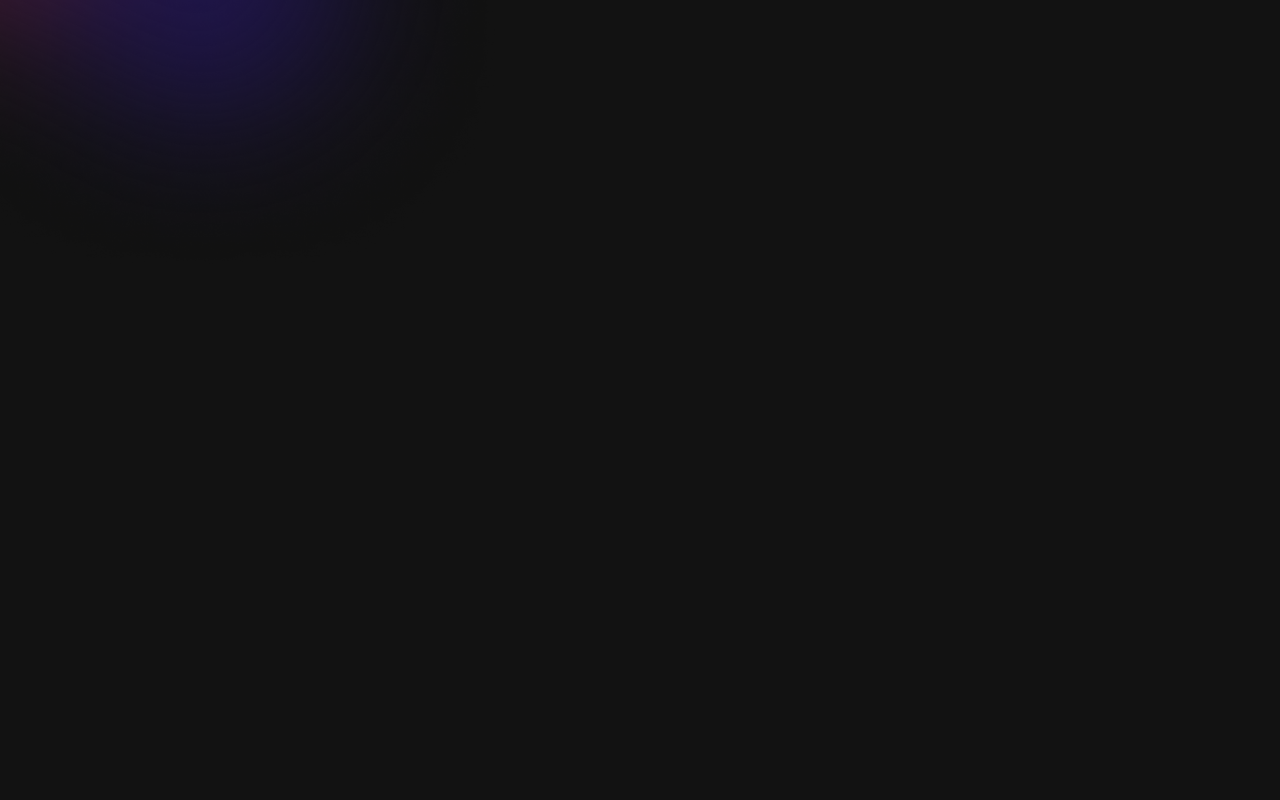
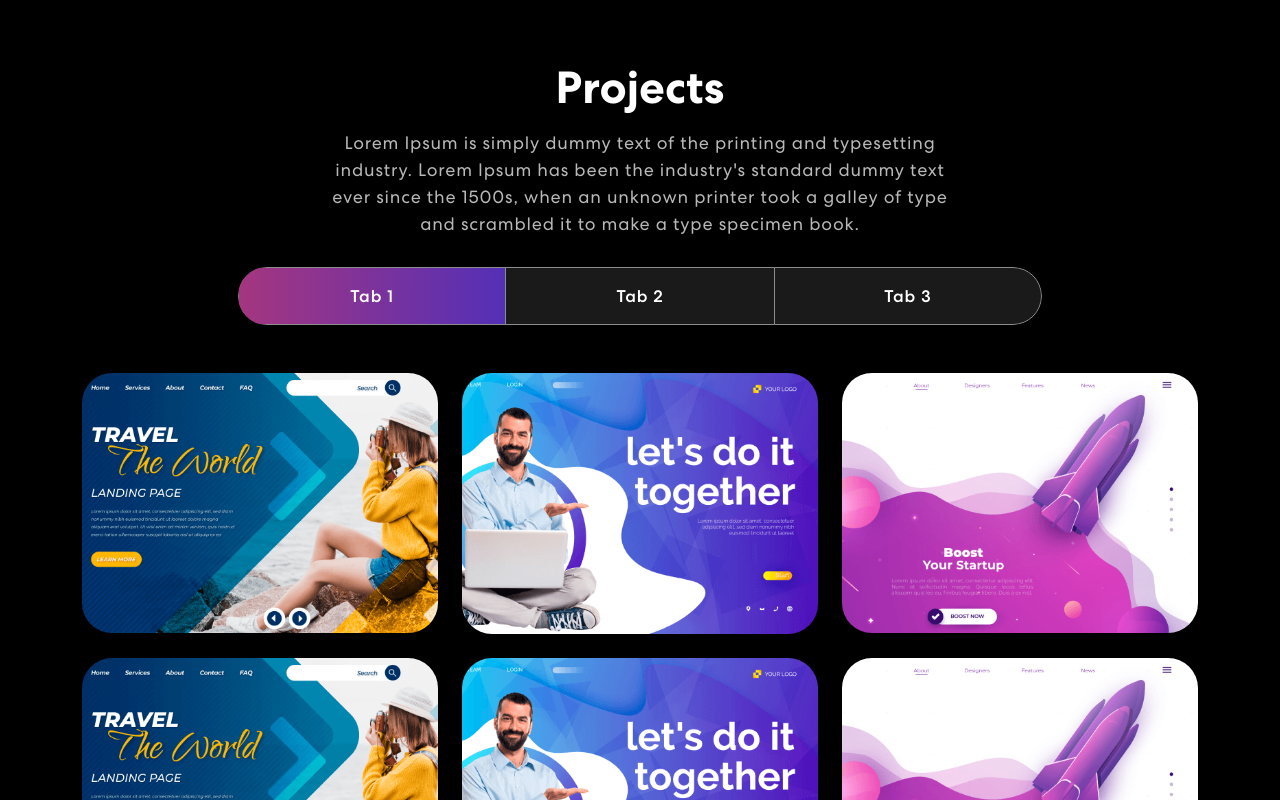
Before and after one commit to mamunurrashid1010/modern-portfolio-app-react, a React (Create React App) app: page / in a window 1280 px wide. Shown: the part 1360-2160 px from the top of the page. Before the commit the page ends 1641 px from the top, so only its background shows below. Built offline with nearby package versions, Linux system fonts and the light colour scheme.

Commit message:
FrontEnd : Peojects section complete.

```diff
--- a/package.json
+++ b/package.json
@@ -13,7 +13,9 @@
     "react-dom": "^18.2.0",
     "react-multi-carousel": "^2.8.2",
     "react-scripts": "5.0.1",
-    "web-vitals": "^2.1.4"
+    "web-vitals": "^2.1.4",
+    "animate.css": "^4.1.1",
+    "react-on-screen": "^2.1.1"
   },
   "scripts": {
     "start": "react-scripts start",
--- a/src/App.css
+++ b/src/App.css
@@ -344,7 +344,7 @@
 .project {
   padding: 80px 0;
   position: relative;
-  background-color: black;
+  background-color: rgb(0, 0, 0);
 }
 .project h2 {
 	font-size: 45px;
@@ -466,7 +466,7 @@
   z-index: -4;
 }
 
-/************ Projects Css ************/
+/************ Contact Css ************/
 .contact {
   background: linear-gradient(90.21deg, #AA367C -5.91%, #4A2FBD 111.58%);
   padding: 60px 0 200px 0;
--- a/src/App.js
+++ b/src/App.js
@@ -4,6 +4,7 @@
 import { NavBar } from './components/NavBar';
 import { Banner } from './components/Banner';
 import { Skills } from './components/Skills';
+import { Projects } from './components/Projects';
 
 function App() {
   return (
@@ -11,6 +12,7 @@
       <NavBar/>
       <Banner/>
       <Skills/>
+      <Projects/>
     </div>
   );
 }
--- /dev/null
+++ b/src/components/ProjectCard.js
@@ -0,0 +1,15 @@
+import { Col } from "react-bootstrap";
+
+export const ProjectCard = ({ title, description, imgUrl }) => {
+  return (
+    <Col size={12} sm={6} md={4}>
+      <div className="proj-imgbx">
+        <img src={imgUrl} />
+        <div className="proj-txtx">
+          <h4>{title}</h4>
+          <span>{description}</span>
+        </div>
+      </div>
+    </Col>
+  )
+}
--- /dev/null
+++ b/src/components/Projects.js
@@ -0,0 +1,98 @@
+import { Container, Row, Col, Tab, Nav } from "react-bootstrap";
+import { ProjectCard } from "../components/ProjectCard";
+import projImg1 from "../assets/img/project-img1.png";
+import projImg2 from "../assets/img/project-img2.png";
+import projImg3 from "../assets/img/project-img3.png";
+import colorSharp2 from "../assets/img/color-sharp2.png";
+import 'animate.css';
+import TrackVisibility from 'react-on-screen';
+
+export const Projects = () => {
+
+  const projects = [
+    {
+      title: "Business Startup",
+      description: "Design & Development",
+      imgUrl: projImg1,
+    },
+    {
+      title: "Business Startup",
+      description: "Design & Development",
+      imgUrl: projImg2,
+    },
+    {
+      title: "Business Startup",
+      description: "Design & Development",
+      imgUrl: projImg3,
+    },
+    {
+      title: "Business Startup",
+      description: "Design & Development",
+      imgUrl: projImg1,
+    },
+    {
+      title: "Business Startup",
+      description: "Design & Development",
+      imgUrl: projImg2,
+    },
+    {
+      title: "Business Startup",
+      description: "Design & Development",
+      imgUrl: projImg3,
+    },
+  ];
+
+  return (
+    <section className="project" id="projects">
+      <Container>
+        <Row>
+          <Col size={12}>
+            <TrackVisibility>
+              {({ isVisible }) =>
+              <div className={isVisible ? "animate__animated animate__fadeIn": ""}>
+                <h2>Projects</h2>
+                <p>Lorem Ipsum is simply dummy text of the printing and typesetting industry. Lorem Ipsum has been the industry's standard dummy text ever since the 1500s, when an unknown printer took a galley of type and scrambled it to make a type specimen book.</p>
+                <Tab.Container id="projects-tabs" defaultActiveKey="first">
+                  <Nav variant="pills" className="nav-pills mb-5 justify-content-center align-items-center" id="pills-tab">
+                    <Nav.Item>
+                      <Nav.Link eventKey="first">Tab 1</Nav.Link>
+                    </Nav.Item>
+                    <Nav.Item>
+                      <Nav.Link eventKey="second">Tab 2</Nav.Link>
+                    </Nav.Item>
+                    <Nav.Item>
+                      <Nav.Link eventKey="third">Tab 3</Nav.Link>
+                    </Nav.Item>
+                  </Nav>
+                  <Tab.Content id="slideInUp" className={isVisible ? "animate__animated animate__slideInUp" : ""}>
+                    <Tab.Pane eventKey="first">
+                      <Row>
+                        {
+                          projects.map((project, index) => {
+                            return (
+                              <ProjectCard
+                                key={index}
+                                {...project}
+                                />
+                            )
+                          })
+                        }
+                      </Row>
+                    </Tab.Pane>
+                    <Tab.Pane eventKey="second">
+                      <p>Lorem ipsum dolor sit amet consectetur adipisicing elit. Cumque quam, quod neque provident velit, rem explicabo excepturi id illo molestiae blanditiis, eligendi dicta officiis asperiores delectus quasi inventore debitis quo.</p>
+                    </Tab.Pane>
+                    <Tab.Pane eventKey="third">
+                      <p>Lorem ipsum dolor sit amet consectetur adipisicing elit. Cumque quam, quod neque provident velit, rem explicabo excepturi id illo molestiae blanditiis, eligendi dicta officiis asperiores delectus quasi inventore debitis quo.</p>
+                    </Tab.Pane>
+                  </Tab.Content>
+                </Tab.Container>
+              </div>}
+            </TrackVisibility>
+          </Col>
+        </Row>
+      </Container>
+      <img className="background-image-right" src={colorSharp2}></img>
+    </section>
+  )
+}
```
Also changed, not shown: 1 other file (tests, documents, lock files or other folders).
